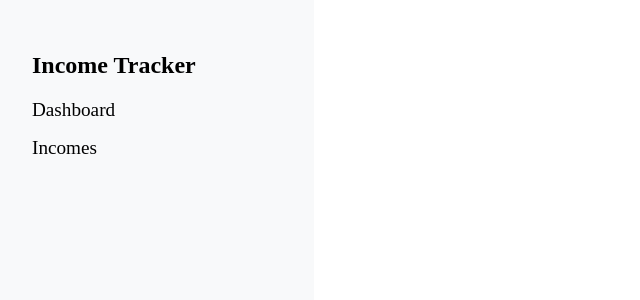
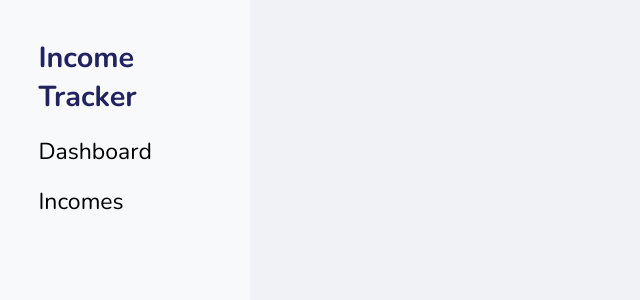
Before and after one commit to 111100001/FinancialApp, a React (Create React App) app in the folder frontend/: page / in a window 1280 px wide. Shown: the top 300 px of the page, without its empty margins (0-640 px from the left). Built offline with nearby package versions, Linux system fonts and the light colour scheme.

Commit message:
fix layout

```diff
--- a/frontend/src/App.js
+++ b/frontend/src/App.js
@@ -1,17 +1,22 @@
-import React from 'react';
+import React  from 'react';
+import bg from './img/bg.png'
 import { BrowserRouter as Router, Route, Routes } from 'react-router-dom';
 import styled from 'styled-components';
 import Navigation from './Components/Navigation/Navigation';
 import Dashboard from './Components/Dashboard/Dashboard';
 import Income from './Components/Income/Income';
-import { MainLayout } from './styles/Layouts'; // Ensure this import path is correct
+import { MainLayout } from './styles/Layouts';
 import { useGlobalContext } from './context/globalContext';
+
 
 
 function App() {
 
+
   const global = useGlobalContext()
   console.log(global);
+
+
 
 
 
@@ -31,8 +36,20 @@ function App() {
 }
 
 const AppStyled = styled.div`
-  display: flex;
-  background-color: #f0f2f5; /* Example styling */
+  height: 100vh;
+  background-image: url(${props => props.bg});
+  position: relative;
+  main{
+    flex: 1;
+    background: rgba(252, 246, 249, 0.78);
+    border: 3px solid #FFFFFF;
+    backdrop-filter: blur(4.5px);
+    border-radius: 32px;
+    overflow-x: hidden;
+    &::-webkit-scrollbar{
+      width: 0;
+    }
+  }
 `;
 
 
--- a/frontend/src/index.js
+++ b/frontend/src/index.js
@@ -2,10 +2,14 @@ import React from 'react';
 import ReactDOM from 'react-dom/client';
 import App from './App';
 import { GlobalProvider } from './context/globalContext';
+import { GlobalStyle } from './styles/GlobalStyle';
 
 const root = ReactDOM.createRoot(document.getElementById('root'));
 root.render(
-  <GlobalProvider>
-    <App />
-  </GlobalProvider>
+  <React.StrictMode>
+    <GlobalStyle />
+    <GlobalProvider>
+      <App />
+    </GlobalProvider>
+  </React.StrictMode>
 );
--- a/frontend/src/styles/GlobalStyle.js
+++ b/frontend/src/styles/GlobalStyle.js
@@ -25,7 +25,7 @@ export const GlobalStyle = createGlobalStyle`
         width: 100%;
         font-family: 'Nunito', sans-serif;
         font-size: clamp(1rem, 1.5vw, 1.2rem);
-        background-color: #f0f2f5; /* Add a background color */
+        background-color: #f0f2f5;
         color: rgba(34, 34, 96, 0.6);
         overflow: hidden;
     }
```
